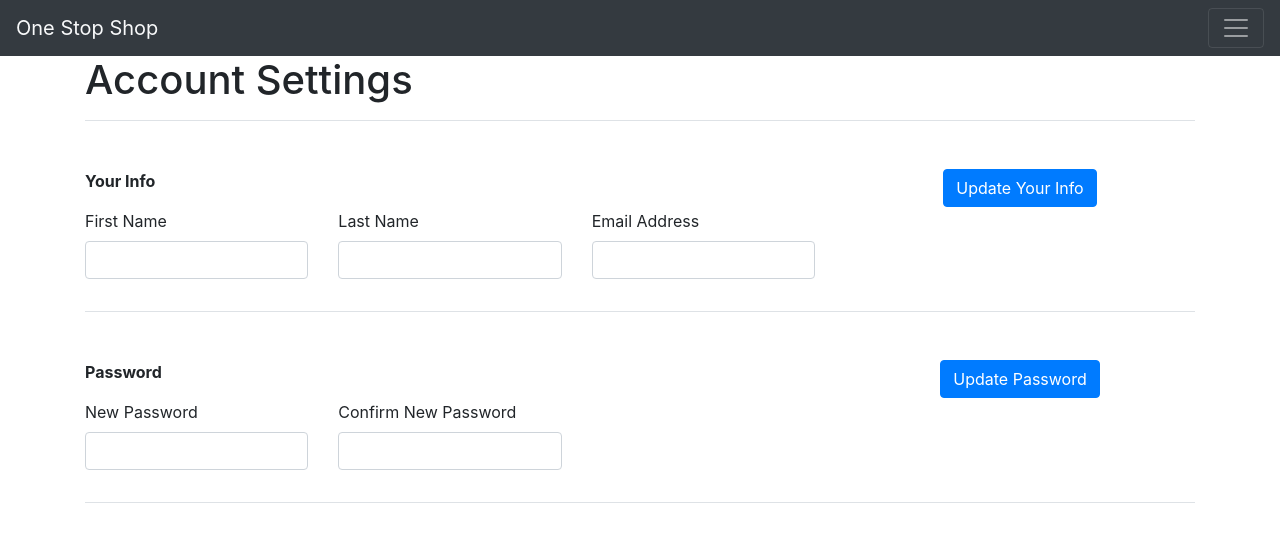
After one commit to victoriachamberlain/OneStopShop, a Django app: template loginApp/templates/editUser.html in a window 1280 px wide. The commit adds this page. Shown: the top 542 px of the page. Run offline with Django 3.2, Linux system fonts and the light colour scheme; the template is opened without the code that fills it, so the values that code supplies are empty; parts of the project's set-up code (start-up, migrations or seed data) failed here and were passed over; some libraries are stand-ins or nearby versions.

Commit message:
edit user page implemented, login and registration page separated; shipping, billing, payment info models implemented in products app

```diff
--- /dev/null
+++ b/loginApp/templates/editUser.html
@@ -0,0 +1,110 @@
+<!DOCTYPE html>
+<html lang="en">
+<head>
+    <meta charset="UTF-8">
+    <meta name="viewport" content="width=device-width, initial-scale=1.0">
+    <title>Edit Account</title>
+    <link rel="stylesheet" href="https://stackpath.bootstrapcdn.com/bootstrap/4.4.1/css/bootstrap.min.css" integrity="sha384-Vkoo8x4CGsO3+Hhxv8T/Q5PaXtkKtu6ug5TOeNV6gBiFeWPGFN9MuhOf23Q9Ifjh" crossorigin="anonymous">
+</head>
+<body>
+    <nav class="navbar navbar-dark bg-dark">
+        <a class="navbar-brand text-light" href="/home">One Stop Shop</a>
+        <!-- <form class="form-inline">
+            <input class="form-control mr-sm-2" type="search" placeholder="Search" aria-label="Search">
+            <button class="btn btn-success my-2 my-sm-0" type="submit">Search</button>
+        </form> -->
+
+        <button class="navbar-toggler" type="button" data-toggle="collapse" data-target="#navbarNav" aria-controls="navbarNav" aria-expanded="false" aria-label="Toggle navigation">
+            <span class="navbar-toggler-icon"></span>
+        </button>
+
+        <div class="collapse navbar-collapse" id="navbarNav">
+            <ul class="navbar-nav">
+                <li class="nav-item active">
+                    <a href="/home" class="nav-link">Home<span class="sr-only">(current)</span> </a>
+                </li>
+                <li class="nav-item">
+                    <a href="/user/myaccount/{{user.id}}" class="nav-link">Edit My Account</a>
+                </li>
+                <li class="nav-item">
+                    <a href="/user/logout" class="nav-link">Logout</a>
+                </li>
+            </ul>
+        </div>
+    </nav>
+    <div class="container">
+        <h1 class="border-bottom pb-3">Account Settings</h1>
+        <div class="update-user-info my-5 pb-3 border-bottom">
+            <form action="/user/myaccount/{{user.id}}/info/update" method="POST">
+                {% csrf_token %}
+                <div class="row">
+                    <div class="user-info-input col-8">
+                        <p><strong>Your Info</strong></p>
+                        <div class="row">
+                            <div class="form-group col-4">
+                                <label for="updated_first_name">First Name</label>
+                                <input type="text" name="updated_first_name" value="{{user.first_name}}" class="form-control">
+                                {% for message in messages %}
+                                {% if message.extra_tags == "updated_first_name" %}
+                                <span class="text-danger pl-1">{{message}}</span>
+                                {% endif %}
+                                {% endfor %}
+                            </div>
+                            <div class="form-group col-4">
+                                <label for="updated_last_name">Last Name</label>
+                                <input type="text" name="updated_last_name" value="{{user.last_name}}" class="form-control">
+                                {% for message in messages %}
+                                {% if message.extra_tags == "updated_last_name" %}
+                                <span class="text-danger pl-1">{{message}}</span>
+                                {% endif %}
+                                {% endfor %}
+                            </div>
+                            <div class="form-group col-4">
+                                <label for="updated_email">Email Address</label>
+                                <input type="text" name="updated_email" value="{{user.email}}" class="form-control">
+                                {% for message in messages %}
+                                {% if message.extra_tags == "updated_email" %}
+                                <span class="text-danger pl-1">{{message}}</span>
+                                {% endif %}
+                                {% endfor %}
+                            </div>
+                        </div>
+                    </div>
+                    <div class="text-center col-4">
+                        <button type="submit" class="btn btn-primary">Update Your Info</button>
+                    </div>
+                </div>
+            </form>
+        </div>
+        <div class="update-password my-5 pb-3 border-bottom">
+            <form action="/user/myaccount/{{user.id}}/password/update" method="POST">
+                {% csrf_token %}
+                <div class="row">
+                    <div class="user-info-input col-8">
+                        <p><strong>Password</strong></p>
+                        <div class="row">
+                            <div class="form-group col-lg-4 col-sm-6">
+                                <label for="updated_password">New Password</label>
+                                <input type="password" name="updated_password" class="form-control">
+                                {% for message in messages %}
+                                {% if message.extra_tags == "updated_password" %}
+                                <span class="text-danger pl-1">{{message}}</span>
+                                {% endif %}
+                                {% endfor %}
+                            </div>
+                            <div class="form-group col-lg-4 col-sm-6">
+                                <label for="updated_confirm_password">Confirm New Password</label>
+                                <input type="password" name="updated_confirm_password" class="form-control">
+                            </div>
+                        </div>
+                    </div>
+                    <div class="text-center col-4">
+                        <button type="submit" class="btn btn-primary">Update Password</button>
+                    </div>
+                </div>
+            </form>
+        </div>
+
+    </div>
+</body>
+</html>
--- a/loginApp/urls.py
+++ b/loginApp/urls.py
@@ -2,10 +2,11 @@ from django.urls import path
 from . import views
 
 urlpatterns = [
-    path('', views.index),
-    path('register', views.register),
-    path('login', views.login),
+    path('login', views.showLogin),
+    path('register', views.showRegister),
+    path('process/register', views.register),
+    path('process/login', views.login),
     path('myaccount/<int:userId>', views.editUser),
-    path('myaccount/<int:userId>/update', views.updateUser),
+    path('myaccount/<int:userId>/<str:updateType>/update', views.updateUser),
     path('logout', views.logout)
 ]
```
Also changed, not shown: loginApp/forms.py (added, +9 -0 lines), loginApp/models.py (+22 -5 lines), loginApp/templates/login.html (added, +48 -0 lines), loginApp/templates/register.html (renamed from loginApp/templates/index.html, +2 -29 lines), loginApp/views.py (+51 -25 lines), productsApp/models.py (+37 -20 lines), adminApp/migrations/0001_initial.py (added).
